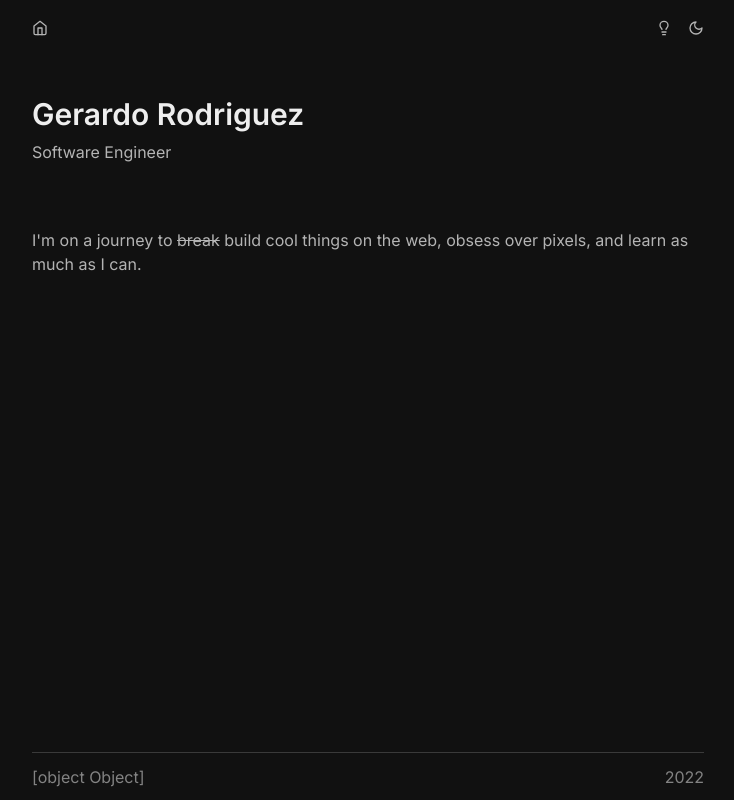
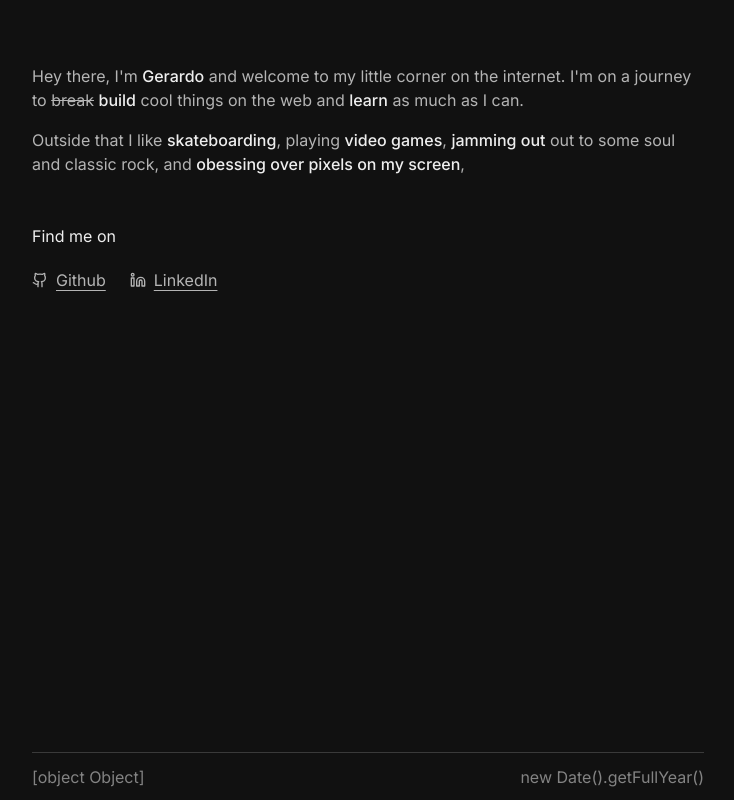
Before and after one commit to G-R3/gerar.dev, a Next.js app: page / in a window 1280 px wide. Shown: the whole page, without its empty margins (272-1006 px from the left). Built offline with nearby package versions, Linux system fonts and the light colour scheme.

Commit message:
new landing

```diff
--- a/src/app/layout.tsx
+++ b/src/app/layout.tsx
@@ -27,7 +27,7 @@ export default async function RootLayout({
         )}
       >
         <Providers>
-          <Navigation />
+          {/* <Navigation /> */}
           {children}
           <Footsies />
         </Providers>
--- a/src/app/page.tsx
+++ b/src/app/page.tsx
@@ -1,18 +1,57 @@
+import { Github, Linkedin } from "lucide-react";
 import type { NextPage } from "next";
 
 const Home: NextPage = () => {
   return (
-    <main>
-      <h1 className="mb-2  text-3xl font-semibold text-fg">
-        Gerardo Rodriguez
-      </h1>
-      <div className=" text-fg-muted">Software Engineer</div>
+    <main className="mt-16">
+      <div className="space-y-4">
+        <p className="text-fg-muted">
+          Hey there, I&apos;m{" "}
+          <span className="font-medium text-fg">Gerardo</span> and welcome to my
+          little corner on the internet. I&apos;m on a journey to{" "}
+          <span className="line-through">break</span>{" "}
+          <span className="font-medium text-fg">build</span> cool things on the
+          web and <span className="font-medium text-fg">learn</span> as much as
+          I can.
+        </p>
 
-      <p className="mt-16 text-fg-muted">
-        I&apos;m on a journey to <span className="line-through">break</span>{" "}
-        build cool things on the web, obsess over pixels, and learn as much as I
-        can.
-      </p>
+        <p className="text-fg-muted">
+          Outside that I like{" "}
+          <span className="font-medium text-fg">skateboarding</span>, playing{" "}
+          <span className="font-medium text-fg">video games</span>,{" "}
+          <span className="font-medium text-fg">jamming out</span> out to some
+          soul and classic rock, and{" "}
+          <span className="font-medium text-fg">
+            obessing over pixels on my screen
+          </span>
+          ,
+        </p>
+      </div>
+
+      <div className="mt-12 flex flex-col gap-5">
+        <span>Find me on</span>
+
+        <div className="flex gap-6 text-fg-muted">
+          <a
+            href="https://github.com/G-R3"
+            className="flex items-center gap-1 underline underline-offset-4 transition-colors duration-200 hover:text-fg focus-visible:text-fg"
+            target="_blank"
+            rel="noreferrer noopener"
+          >
+            <Github className="mr-1 size-4" />
+            Github
+          </a>
+          <a
+            href="www.linkedin.com/in/gerardo-rodriguez-823551213"
+            className="flex items-center gap-1 underline underline-offset-4 transition-colors duration-200 hover:text-fg focus-visible:text-fg"
+            target="_blank"
+            rel="noreferrer noopener"
+          >
+            <Linkedin className="mr-1 size-4" />
+            LinkedIn
+          </a>
+        </div>
+      </div>
     </main>
   );
 };
--- a/src/components/footsies.tsx
+++ b/src/components/footsies.tsx
@@ -1,12 +1,13 @@
 const footerText = ["[object Object]", "undefined"];
+
 export const Footsies = () => {
-  const currentYear = new Date().getFullYear();
   const randomFooterText =
     footerText[Math.floor(Math.random() * footerText.length)];
+
   return (
     <footer className="mt-auto flex h-12 w-full items-center justify-between border-t border-border">
       <span className="text-gray10">{randomFooterText}</span>
-      <span className="text-gray10">{currentYear}</span>
+      <span className="text-gray10 ">new Date().getFullYear()</span>
     </footer>
   );
 };
```
